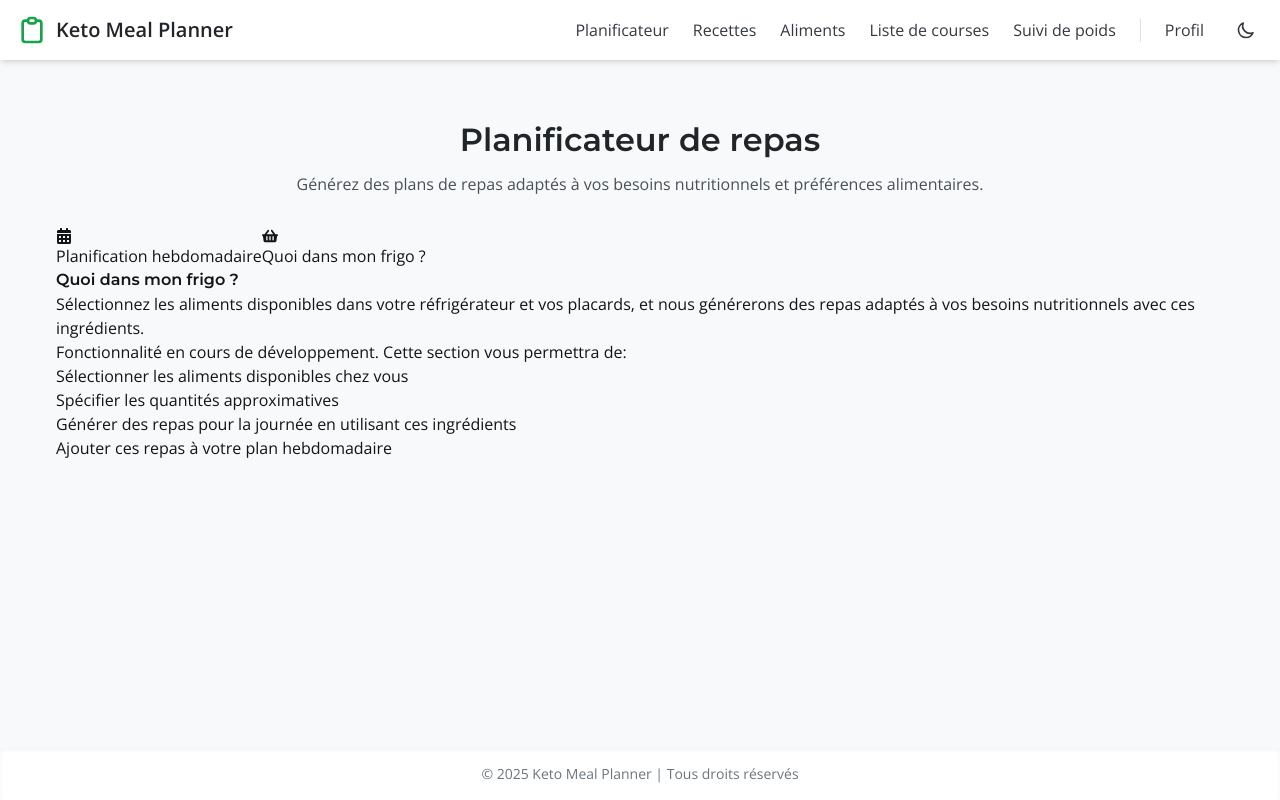
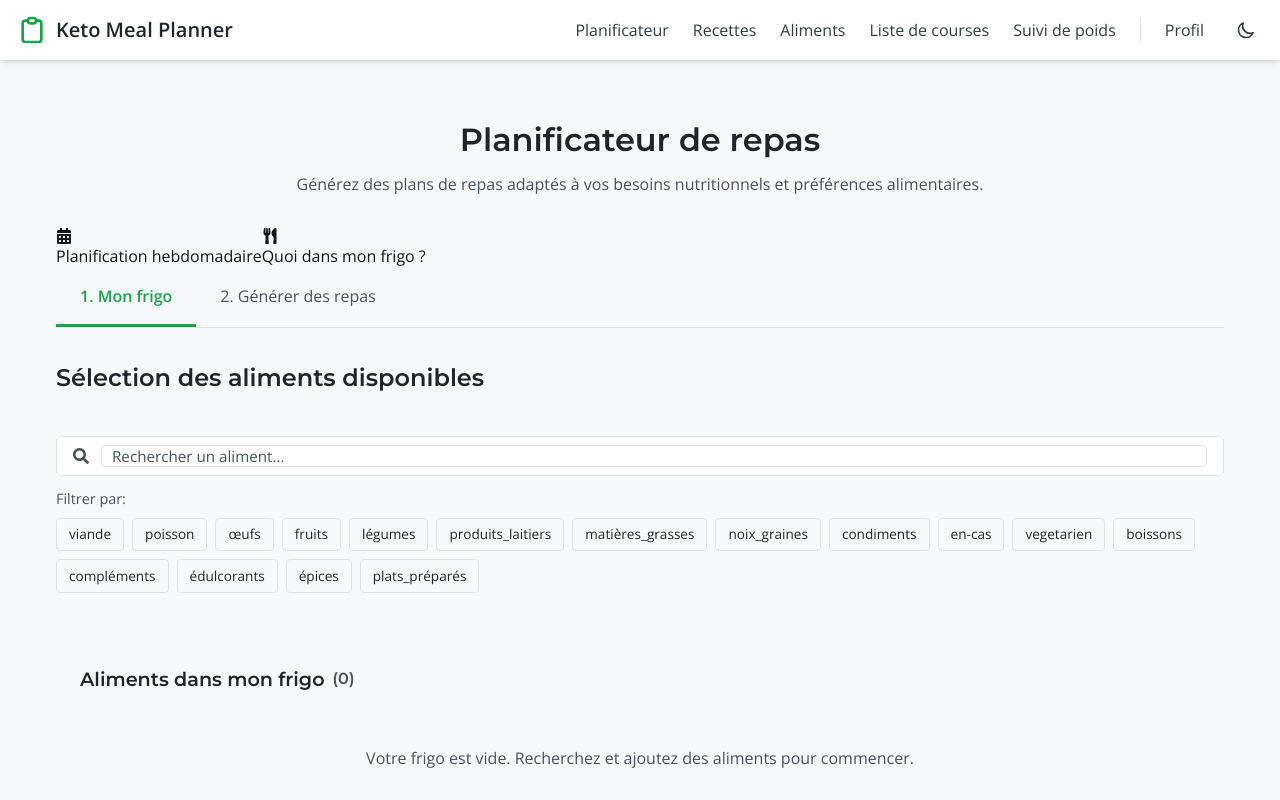
Before and after one commit to jcoules13/keto-meal-planner, a React (Create React App) app: page /meal-planner in a window 1280 px wide. Both pictures are taken after a click on the button "Quoi dans mon frigo ?". Shown: the top 800 px of the page. Built offline with nearby package versions, Linux system fonts and the light colour scheme.

Commit message:
Update MealPlannerPage.js

```diff
--- a/src/pages/MealPlannerPage.js
+++ b/src/pages/MealPlannerPage.js
@@ -1,14 +1,12 @@
 import React, { useState } from 'react';
 import { Helmet } from 'react-helmet';
-import { FaUtensils, FaShoppingBasket, FaCalendarAlt } from 'react-icons/fa';
+import { FaUtensils, FaCalendarAlt } from 'react-icons/fa';
 import { useMealPlan } from '../contexts/MealPlanContext';
 import { useUser } from '../contexts/UserContext';
 import { FridgeProvider } from '../contexts/FridgeContext';
+import FridgeSelector from '../components/meals/FridgeSelector';
+import MealGenerator from '../components/meals/MealGenerator';
 import './MealPlannerPage.css';
-
-// Composants à importer une fois créés
-// import FridgeSelector from '../components/meals/FridgeSelector';
-// import MealGenerator from '../components/meals/MealGenerator';
 
 /**
  * Page de planification de repas intelligente
@@ -18,10 +16,46 @@ import './MealPlannerPage.css';
 const MealPlannerPage = () => {
   // États locaux
   const [activeTab, setActiveTab] = useState('weekly'); // 'weekly' ou 'fridge'
+  const [weeklySubTab, setWeeklySubTab] = useState('generate'); // 'generate' ou 'empty'
+  const [fridgeSubTab, setFridgeSubTab] = useState('selector'); // 'selector' ou 'generator'
 
   // Contextes
   const { dietType, ketoProfile, calorieTarget, macroTargets } = useUser();
-  const { createEmptyPlan } = useMealPlan();
+  const { createEmptyPlan, currentPlan } = useMealPlan();
+
+  // Création d'un plan vide
+  const handleCreateEmptyPlan = () => {
+    // Créer les dates pour cette semaine
+    const today = new Date();
+    const startOfWeek = new Date(today);
+    startOfWeek.setDate(today.getDate() - today.getDay() + 1); // Lundi de cette semaine
+
+    const endOfWeek = new Date(startOfWeek);
+    endOfWeek.setDate(startOfWeek.getDate() + 6); // Dimanche de cette semaine
+
+    // Formater les dates au format YYYY-MM-DD
+    const formatDate = (date) => {
+      const year = date.getFullYear();
+      const month = String(date.getMonth() + 1).padStart(2, '0');
+      const day = String(date.getDate()).padStart(2, '0');
+      return `${year}-${month}-${day}`;
+    };
+
+    const startDateStr = formatDate(startOfWeek);
+    const endDateStr = formatDate(endOfWeek);
+
+    // Créer le plan
+    createEmptyPlan(
+      `Plan du ${startOfWeek.getDate()}/${startOfWeek.getMonth() + 1} au ${endOfWeek.getDate()}/${endOfWeek.getMonth() + 1}`,
+      startDateStr,
+      endDateStr,
+      dietType
+    );
+
+    // Rediriger vers la page du plan (à implémenter)
+    console.log("Plan vide créé avec succès!");
+    // Vous pourriez rediriger ou afficher un message de succès ici
+  };
 
   // Changement d'onglet
   const handleTabChange = (tab) => {
@@ -55,7 +89,7 @@ const MealPlannerPage = () => {
             className={`tab ${activeTab === 'fridge' ? 'active' : ''}`}
             onClick={() => handleTabChange('fridge')}
           >
-            <FaShoppingBasket />
+            <FaUtensils />
             <span>Quoi dans mon frigo ?</span>
           </button>
         </div>
@@ -101,7 +135,10 @@ const MealPlannerPage = () => {
                 <p>
                   Créez un plan de repas complet pour la semaine en fonction de vos besoins nutritionnels.
                 </p>
-                <button className="primary-button">
+                <button
+                  className="primary-button"
+                  onClick={() => setWeeklySubTab('generate')}
+                >
                   Générer mon plan
                 </button>
               </div>
@@ -114,42 +151,74 @@ const MealPlannerPage = () => {
                 <p>
                   Commencez avec un plan vide et ajoutez vos propres repas manuellement.
                 </p>
-                <button className="secondary-button">
+                <button
+                  className="secondary-button"
+                  onClick={handleCreateEmptyPlan}
+                >
                   Créer un plan vide
                 </button>
               </div>
             </div>
 
-            {/* Composant à implémenter */}
-            {/* <MealGenerator mode="weekly" /> */}
+            {/* Message de plan créé si nécessaire */}
+            {currentPlan && (
+              <div className="success-message">
+                <p>
+                  Votre plan "{currentPlan.name}" a été créé avec succès.
+                  Vous pouvez maintenant ajouter des repas.
+                </p>
+              </div>
+            )}
           </div>
         )}
 
         {activeTab === 'fridge' && (
           <FridgeProvider>
             <div className="fridge-planner">
-              <div className="planner-intro">
-                <h2>Quoi dans mon frigo ?</h2>
-                <p>
-                  Sélectionnez les aliments disponibles dans votre réfrigérateur et vos placards,
-                  et nous générerons des repas adaptés à vos besoins nutritionnels avec ces ingrédients.
-                </p>
+              <div className="tab-navigation">
+                <button
+                  className={`tab-button ${fridgeSubTab === 'selector' ? 'active' : ''}`}
+                  onClick={() => setFridgeSubTab('selector')}
+                >
+                  1. Mon frigo
+                </button>
+                <button
+                  className={`tab-button ${fridgeSubTab === 'generator' ? 'active' : ''}`}
+                  onClick={() => setFridgeSubTab('generator')}
+                >
+                  2. Générer des repas
+                </button>
               </div>
 
-              {/* Composants à implémenter */}
-              <div className="fridge-content">
-                <p className="temporary-message">
-                  Fonctionnalité en cours de développement. Cette section vous permettra de:
-                </p>
-                <ul className="feature-list">
-                  <li>Sélectionner les aliments disponibles chez vous</li>
-                  <li>Spécifier les quantités approximatives</li>
-                  <li>Générer des repas pour la journée en utilisant ces ingrédients</li>
-                  <li>Ajouter ces repas à votre plan hebdomadaire</li>
-                </ul>
+              <div className="tab-content">
+                {fridgeSubTab === 'selector' && (
+                  <div className="tab-panel">
+                    <FridgeSelector />
+                    <div className="navigation-actions">
+                      <button
+                        className="next-step-button"
+                        onClick={() => setFridgeSubTab('generator')}
+                      >
+                        Étape suivante : Générer des repas
+                      </button>
+                    </div>
+                  </div>
+                )}
+
+                {fridgeSubTab === 'generator' && (
+                  <div className="tab-panel">
+                    <MealGenerator />
+                    <div className="navigation-actions">
+                      <button
+                        className="back-button"
+                        onClick={() => setFridgeSubTab('selector')}
+                      >
+                        Retour : Mon frigo
+                      </button>
+                    </div>
+                  </div>
+                )}
               </div>
-              {/* <FridgeSelector /> */}
-              {/* <MealGenerator mode="fridge" /> */}
             </div>
           </FridgeProvider>
         )}
```
